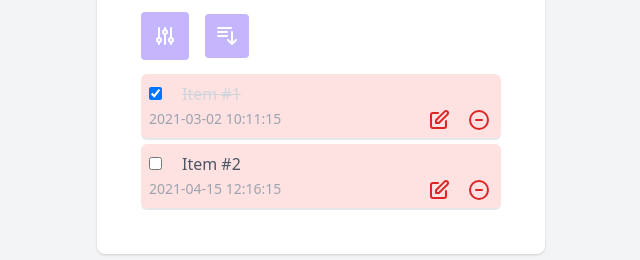
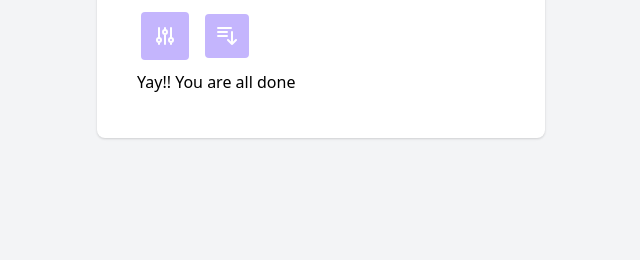
Before and after one commit to rdangol1/ToDoReactApp, a React (Create React App) app: page / in a window 1280 px wide. Shown: the part 214-474 px from the top of the page, without its empty margins (319-959 px from the left). Built offline with nearby package versions, Linux system fonts and the light colour scheme.

Commit message:
Cleanup for prop names

```diff
--- a/src/App.js
+++ b/src/App.js
@@ -22,21 +22,7 @@ const App = () => {
    * referring to `todoItems`
    */
   const [inputValue, setInputValue] = useState("");
-  const [todoItems, setTodoItems] = useState([
-    {
-      text: "Item #1",
-      defaultCompleted: true,
-      done: true,
-      createDate: "2021-03-02 10:11:15",
-      // TODO: Add something like `done` to store if a todo is complete
-    },
-    {
-      text: "Item #2",
-      defaultCompleted: false,
-      done: false,
-      createDate: "2021-04-15 12:16:15",
-    },
-  ]);
+  const [todoItems, setTodoItems] = useState([]);
   const handleAddTodo = () => {
     // Check if input is empty; if it is, skip the rest of the function
     if (inputValue === "") {
@@ -46,7 +32,6 @@ const App = () => {
     // This is the temporary todo item using the `inputValue`
     const temporaryTodoItem = {
       text: inputValue,
-      defaultCompleted: false,
       done: false,
       createDate: getEntireDate(),
     };
@@ -192,11 +177,11 @@ const App = () => {
 
         <div className="my-4 flex">
           <TextInput
-            handleAddTodo={handleAddTodo}
-            settingInput={setUpInputValue}
-            inputValueToSet={inputValue}
+            onSubmit={handleAddTodo}
+            onChange={setUpInputValue}
+            value={inputValue}
           />
-          <AddButton handleAddTodo={handleAddTodo} />
+          <AddButton onClick={handleAddTodo} />
         </div>
         <div>
           <button
@@ -222,7 +207,7 @@ const App = () => {
                 value={index}
                 label={item.text}
                 createDate={item.createDate}
-                defaultCompleted={item.defaultCompleted}
+                defaultCompleted={item.done}
                 onToggle={() => checkboxToggled(index)}
                 onDelete={() => deleteItem(index)}
                 onEdit={() => editItem(index)}
--- a/src/components/AddButton/AddButton.js
+++ b/src/components/AddButton/AddButton.js
@@ -1,9 +1,10 @@
 import React from "react";
+import PropTypes from "prop-types";
 
-const AddButton = ({ handleAddTodo, ...props }) => {
+const AddButton = ({ onClick, ...props }) => {
   return (
     <button
-      onClick={handleAddTodo}
+      onClick={onClick}
       type="submit"
       className="bg-green-400 rounded-full text-white w-10 h-10 ring-4 ring-green-200"
       {...props}
@@ -12,4 +13,9 @@ const AddButton = ({ handleAddTodo, ...props }) => {
     </button>
   );
 };
+
+AddButton.propTypes = {
+  onClick: PropTypes.func,
+};
+
 export default AddButton;
--- a/src/components/Icons/Icons.js
+++ b/src/components/Icons/Icons.js
@@ -0,0 +1,67 @@
+export const SortIcon = () => (
+  <svg
+    xmlns="http://www.w3.org/2000/svg"
+    className="h-6 w-6"
+    fill="none"
+    viewBox="0 0 24 24"
+    stroke="currentColor"
+  >
+    <path
+      strokeLinecap="round"
+      strokeLinejoin="round"
+      strokeWidth={2}
+      d="M3 4h13M3 8h9m-9 4h9m5-4v12m0 0l-4-4m4 4l4-4"
+    />
+  </svg>
+);
+
+export const DeleteIcon = () => (
+  <svg
+    xmlns="http://www.w3.org/2000/svg"
+    className="h-6 w-6"
+    fill="none"
+    viewBox="0 0 24 24"
+    stroke="currentColor"
+  >
+    <path
+      strokeLinecap="round"
+      strokeLinejoin="round"
+      strokeWidth={2}
+      d="M15 12H9m12 0a9 9 0 11-18 0 9 9 0 0118 0z"
+    />
+  </svg>
+);
+
+export const EditIcon = () => (
+  <svg
+    xmlns="http://www.w3.org/2000/svg"
+    className="h-6 w-6"
+    fill="none"
+    viewBox="0 0 24 24"
+    stroke="currentColor"
+  >
+    <path
+      strokeLinecap="round"
+      strokeLinejoin="round"
+      strokeWidth={2}
+      d="M11 5H6a2 2 0 00-2 2v11a2 2 0 002 2h11a2 2 0 002-2v-5m-1.414-9.414a2 2 0 112.828 2.828L11.828 15H9v-2.828l8.586-8.586z"
+    />
+  </svg>
+);
+
+export const FilterIcon = () => (
+  <svg
+    xmlns="http://www.w3.org/2000/svg"
+    className="h-6 w-6"
+    fill="none"
+    viewBox="0 0 24 24"
+    stroke="currentColor"
+  >
+    <path
+      strokeLinecap="round"
+      strokeLinejoin="round"
+      strokeWidth={2}
+      d="M12 6V4m0 2a2 2 0 100 4m0-4a2 2 0 110 4m-6 8a2 2 0 100-4m0 4a2 2 0 110-4m0 4v2m0-6V4m6 6v10m6-2a2 2 0 100-4m0 4a2 2 0 110-4m0 4v2m0-6V4"
+    />
+  </svg>
+);
--- a/src/components/Icons/index.js
+++ b/src/components/Icons/index.js
@@ -1,66 +1,3 @@
-export const SortIcon = () => (
-  <svg
-    xmlns="http://www.w3.org/2000/svg"
-    className="h-6 w-6"
-    fill="none"
-    viewBox="0 0 24 24"
-    stroke="currentColor"
-  >
-    <path
-      strokeLinecap="round"
-      strokeLinejoin="round"
-      strokeWidth={2}
-      d="M3 4h13M3 8h9m-9 4h9m5-4v12m0 0l-4-4m4 4l4-4"
-    />
-  </svg>
-);
+import { SortIcon, DeleteIcon, EditIcon, FilterIcon } from "./Icons";
 
-export const DeleteIcon = () => (
-  <svg
-    xmlns="http://www.w3.org/2000/svg"
-    className="h-6 w-6"
-    fill="none"
-    viewBox="0 0 24 24"
-    stroke="currentColor"
-  >
-    <path
-      strokeLinecap="round"
-      strokeLinejoin="round"
-      strokeWidth={2}
-      d="M15 12H9m12 0a9 9 0 11-18 0 9 9 0 0118 0z"
-    />
-  </svg>
-);
-
-export const EditIcon = () => (
-  <svg
-    xmlns="http://www.w3.org/2000/svg"
-    className="h-6 w-6"
-    fill="none"
-    viewBox="0 0 24 24"
-    stroke="currentColor"
-  >
-    <path
-      strokeLinecap="round"
-      strokeLinejoin="round"
-      strokeWidth={2}
-      d="M11 5H6a2 2 0 00-2 2v11a2 2 0 002 2h11a2 2 0 002-2v-5m-1.414-9.414a2 2 0 112.828 2.828L11.828 15H9v-2.828l8.586-8.586z"
-    />
-  </svg>
-);
-export const FilterIcon = () => (
-  <svg
-    xmlns="http://www.w3.org/2000/svg"
-    className="h-6 w-6"
-    fill="none"
-    viewBox="0 0 24 24"
-    stroke="currentColor"
-  >
-    <path
-      strokeLinecap="round"
-      strokeLinejoin="round"
-      strokeWidth={2}
-      d="M12 6V4m0 2a2 2 0 100 4m0-4a2 2 0 110 4m-6 8a2 2 0 100-4m0 4a2 2 0 110-4m0 4v2m0-6V4m6 6v10m6-2a2 2 0 100-4m0 4a2 2 0 110-4m0 4v2m0-6V4"
-    />
-  </svg>
-);
+export { SortIcon, DeleteIcon, EditIcon, FilterIcon };
--- a/src/components/TextInput/TextInput.js
+++ b/src/components/TextInput/TextInput.js
@@ -1,20 +1,22 @@
 import React from "react";
 
-const TextInput = ({ handleAddTodo, settingInput, inputValueToSet }) => {
+const TextInput = ({ onSubmit, onChange, value }) => {
   const handleKeyUp = (event) => {
     if (event.keyCode === 13) {
       event.preventDefault();
-      handleAddTodo();
+      onSubmit();
     }
   };
+
   return (
     <input
       type="text"
       className="p-2 border-2 border-gray-200 rounded-md mr-2 flex-1"
-      onChange={(event) => settingInput(event.target.value)}
+      onChange={(event) => onChange(event.target.value)}
       onKeyUp={handleKeyUp}
-      value={inputValueToSet}
+      value={value}
     />
   );
 };
+
 export default TextInput;
```
Also changed, not shown: src/components/TodoItem/TodoItem.js (+7 -4 lines), 1 other file (tests, documents, lock files or other folders).
